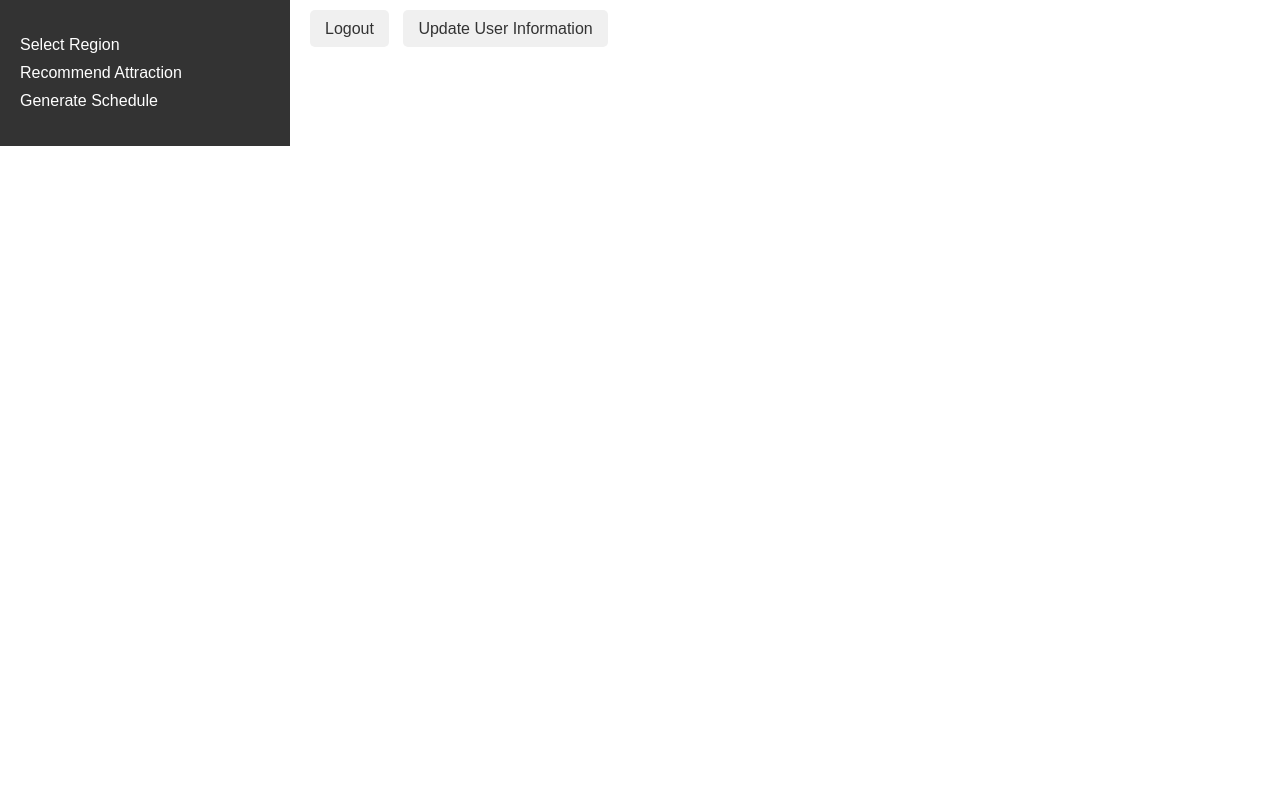
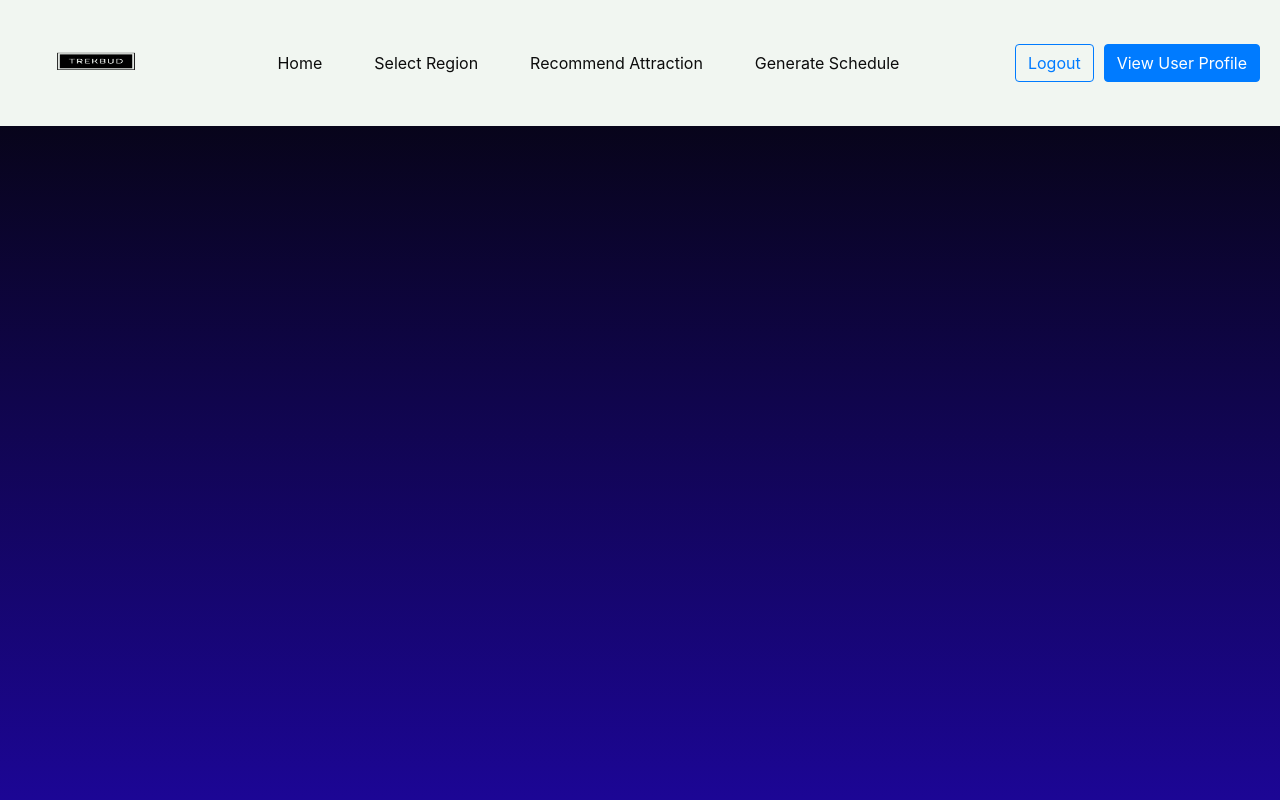
Before and after one commit to leomeyer1908/TrekBud, a Django app: page / in a window 1280 px wide. Run offline with Django 4.2, Linux system fonts and the light colour scheme; a user stored in the database is signed in; some libraries are stand-ins or nearby versions.

Commit message:
homepage change

```diff
--- a/home/static/style2.css
+++ /dev/null
@@ -1,46 +0,0 @@
-body {
-    font-family: Arial, sans-serif;
-    margin: 0;
-    padding: 0;
-    display: flex;
-}
-
-.sidebar {
-    width: 250px;
-    background-color: #333;
-    color: #fff;
-    padding: 20px;
-}
-
-.sidebar ul {
-    list-style: none;
-    padding: 0;
-}
-.sidebar li {
-    margin-bottom: 10px;
-}
-
-.sidebar a {
-    text-decoration: none;
-    color: #fff;
-    display: block;
-}
-
-.content {
-    flex-grow: 1;
-    padding: 20px;
-}
-.content a {
-    text-decoration: none;
-    color: #333;
-    background-color: #f0f0f0;
-    padding: 10px 15px;
-    border-radius: 5px;
-    margin-right: 10px;
-}
-
-/* Style for the 'Logout' link */
-.content a.logout {
-    background-color: #f44336;
-    color: #fff;
-}
--- a/home/templates/home.html
+++ b/home/templates/home.html
@@ -1,30 +1,40 @@
+<!--
+Name of File: home/templates/home.html
+Brief description of the file: creates a home page, that links to all other pages
+Inputs: None
+Outputs: display all other pages in the website
+-->
 {% load static %}
-<!DOCTYPE html>
 <html>
 <head>
-   <title> Home </title>
-   <link rel="stylesheet" href="{% static 'style2.css' %}">
+    <!-- Title of the page -->
+    <title>Home Page</title>
+    <!-- Include Bootstrap CSS -->
+    <link rel="stylesheet" href="https://maxcdn.bootstrapcdn.com/bootstrap/4.5.2/css/bootstrap.min.css">
+    <link rel="stylesheet" href="{% static 'hpage.css' %}">
 </head>
 <body>
-    <div class="sidebar">
-        <!-- Sidebar navigation links -->
-        <ul>
-            <li><a href="/travel/select-region">Select Region</a></li>
-            <li><a href="/travel/recommend-attractions">Recommend Attraction</a></li>
-            <li><a href="/travel/generate-schedule">Generate Schedule</a></li>
+    <header class="top-bar">
+        <div class="logo">
+            <a href="/home" class="nav-link">
+                <img src="{% static 'TB.png' %}" alt="Your Logo">
+            </a>
+        </div>
+        <ul class="nav-list">
+            <li><a href="/home" class="nav-link link-secondary">Home</a></li>
+            <li><a href="/travel/select-region" class="nav-link link-dark">Select Region</a></li>
+            <li><a href="/travel/recommend-attractions" class="nav-link link-dark">Recommend Attraction</a></li>
+            <li><a href="/travel/generate-schedule" class="nav-link link-dark">Generate Schedule</a></li>
         </ul>
-    </div>
-
-    <div class="content">
-        {% if request.user.is_authenticated %}
-        <!-- If the user is logged in -->
-        <a href="{% url 'logout' %}">Logout</a>
-        <a href="{% url 'update-user' %}">Update User Information</a>
-        {% else %}
-        <!-- If the user is not logged in -->
-        <a href="/accounts/register">Register</a>
-        <a href="/accounts/login">Login</a>
-        {% endif %}
-    </div>
+        <div class="user-actions">
+            {% if request.user.is_authenticated %}
+            <a type="button" class="btn btn-outline-primary me-2" href="{% url 'logout' %}">Logout</a>
+            <a type="button" class="btn btn-primary" href="/accounts/user-profile">View User Profile</a>
+            {% else %}
+            <a type="button" class="btn btn-outline-primary me-2" href="/accounts/login">Login</a>
+            <a type="button" class="btn btn-primary" href="/accounts/register">Register</a>
+            {% endif %}
+        </div>
+    </header>
 </body>
 </html>
--- /dev/null
+++ b/travel/static/hpage.css
@@ -0,0 +1,40 @@
+/* hpage.css */
+.top-bar {
+    display: flex;
+    align-items: center;
+    justify-content: space-between;
+    background-color: #f1f6f1; /* Change the background color */
+    padding: 10px;
+    color: rgb(5, 3, 3); /* Change the text color */
+}
+body{
+ background: linear-gradient(#040404, #1c0695)
+}
+.logo img {
+    height: 90px; /* Adjust the height of your logo */
+    width: 140px;
+}
+
+.nav-list {
+    list-style: none;
+    padding: 0;
+    margin: 0;
+    display: flex;
+}
+
+.nav-list li {
+    margin-right: 20px;
+}
+
+.nav-link {
+    text-decoration: none;
+    color: rgb(12, 12, 12); /* Change the link color */
+}
+
+.user-actions {
+    display: flex;
+}
+
+.user-actions .btn {
+    margin-right: 10px;
+}
```
Also changed, not shown: db.sqlite3, travel/background.png (added), travel/static/TB.png (added), 4 other files.
